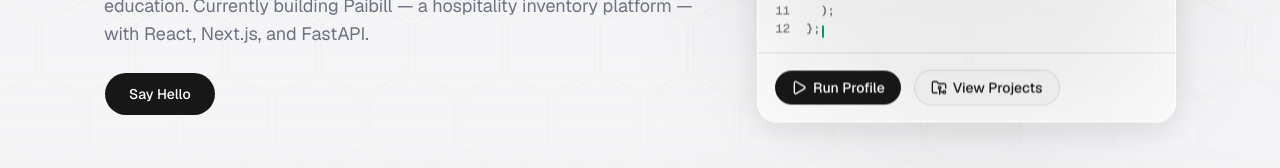
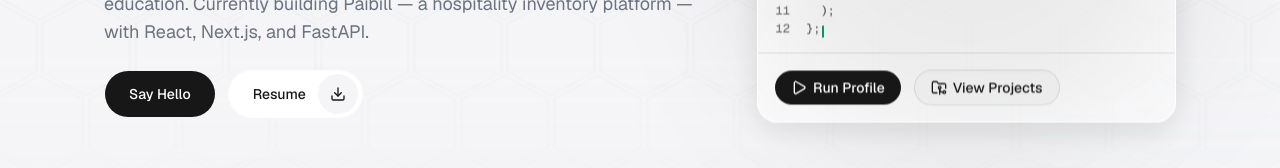
Before and after one commit to mugishaj092/my-portfolio, a Next.js app: page / in a window 1280 px wide. Shown: the part 426-594 px from the top of the page. Built offline with nearby package versions, Linux system fonts and the light colour scheme.

Commit message:
feat: implement IconSlideButton component for enhanced button interactions and update Hero component to use it

```diff
--- a/components/hero.tsx
+++ b/components/hero.tsx
@@ -3,11 +3,12 @@
 import { useRef } from "react"
 import Link from "next/link"
 import { motion, useReducedMotion, useScroll, useTransform } from "motion/react"
-import { FolderGit2, Hand, LaptopMinimal } from "lucide-react"
+import { Download, FolderGit2, Hand, LaptopMinimal } from "lucide-react"
 
 import { HexagonBackground } from "@/components/animate-ui/components/backgrounds/hexagon"
 import { Button } from "@/components/ui/button"
 import { CodeTypewriter, type CodeLine } from "@/components/ui/code-typewriter"
+import { IconSlideButton } from "@/components/ui/icon-slide-button"
 import { LiquidGlassPanel } from "@/components/ui/liquid-glass-panel"
 import { RunProfileButton } from "@/components/ui/run-profile-button"
 import { CONTACT_INFO, TAGLINE } from "@/constant/resume"
@@ -138,14 +139,17 @@ export function Hero() {
           >
             {TAGLINE}
           </motion.p>
-          <motion.div {...rise(0.32)}>
-            <Button
-              render={<a href={`mailto:${CONTACT_INFO.email}`} />}
-              nativeButton={false}
-              className="h-11 rounded-pill px-6"
+          <motion.div {...rise(0.32)} className="flex flex-wrap items-center gap-3">
+            <IconSlideButton href={`mailto:${CONTACT_INFO.email}`}>
+              Say Hello
+            </IconSlideButton>
+            <IconSlideButton
+              href="/resume"
+              icon={<Download size={16} />}
+              className="border-glass-border bg-secondary text-secondary-foreground hover:bg-secondary"
             >
-              Say Hello
-            </Button>
+              Resume
+            </IconSlideButton>
           </motion.div>
         </div>
 
--- /dev/null
+++ b/components/ui/icon-slide-button.tsx
@@ -0,0 +1,33 @@
+import type { ComponentProps, ReactNode } from "react"
+
+import { Button } from "@/components/ui/button"
+import { cn } from "@/lib/utils"
+
+type IconSlideButtonProps = {
+  href: string
+  icon?: ReactNode
+  children: ReactNode
+  className?: string
+} & Omit<ComponentProps<"a">, "children" | "className" | "href">
+
+// Pill button whose icon bubble slides to the opposite side on hover while the label shifts over.
+export function IconSlideButton({ href, icon, children, className, ...anchorProps }: IconSlideButtonProps) {
+  return (
+    <Button
+      render={<a href={href} {...anchorProps} />}
+      nativeButton={false}
+      className={cn(
+        "group relative h-12 w-fit cursor-pointer overflow-hidden rounded-full p-1 text-sm font-medium transition-all duration-500",
+        icon ? "ps-6 pe-14 hover:ps-14 hover:pe-6" : "px-6",
+        className,
+      )}
+    >
+      <span className="relative z-10 transition-all duration-500">{children}</span>
+      {icon && (
+        <div className="absolute right-1 flex size-10 items-center justify-center rounded-full bg-background text-foreground transition-all duration-500 group-hover:right-[calc(100%-44px)]">
+          {icon}
+        </div>
+      )}
+    </Button>
+  )
+}
```
